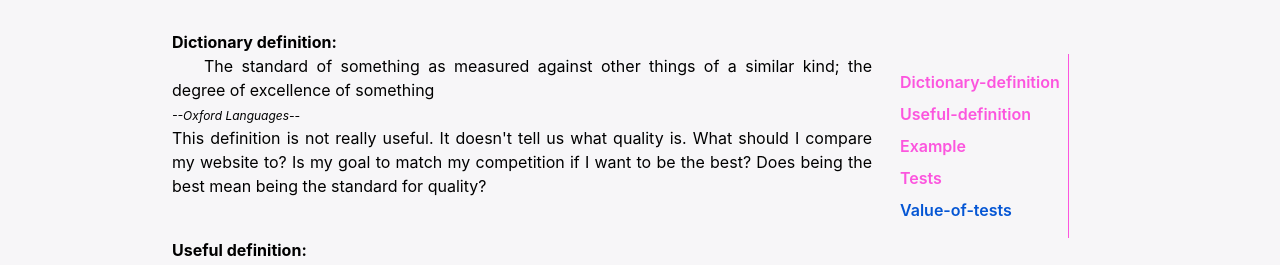
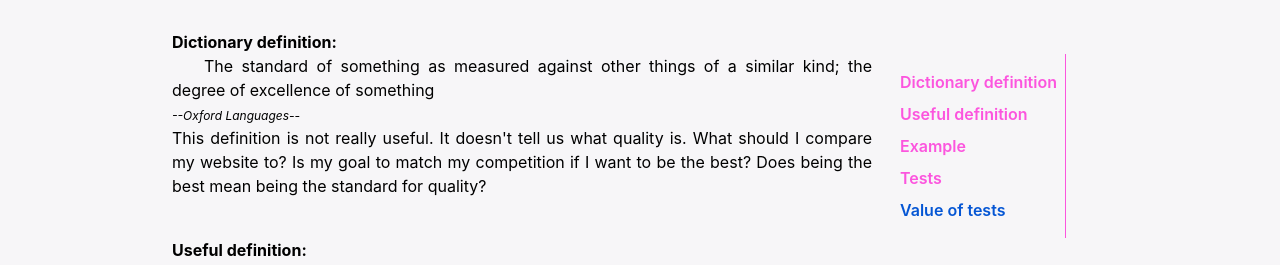
Before and after one commit to willot/Quality, a React (Create React App) app: page / in a window 1280 px wide. Shown: the part 414-679 px from the top of the page. Built offline with nearby package versions, Linux system fonts and the light colour scheme.

Commit message:
converst id name into string with space for display

```diff
--- a/src/components/SectionLink.tsx
+++ b/src/components/SectionLink.tsx
@@ -8,6 +8,11 @@
 }
 
 export const SectionLink = ({idLink, currentSection, setCurrentSection, setIsClickedSection}:SectionLinkProps) => {
+
+    const replaceDashWithSpace = () => {
+        return idLink.replaceAll('-', ' ');
+    }
+
     return (
         <a href={`#${idLink}`}
            className={`${currentSection === idLink ? "text-blue font-semibold text-left" : "text-pink font-semibold text-left"
@@ -15,6 +20,6 @@
            onClick={() => {
                setCurrentSection(idLink)
                setIsClickedSection(true);
-           }}>{idLink}</a>
+           }}>{replaceDashWithSpace()}</a>
     )
 }
```
